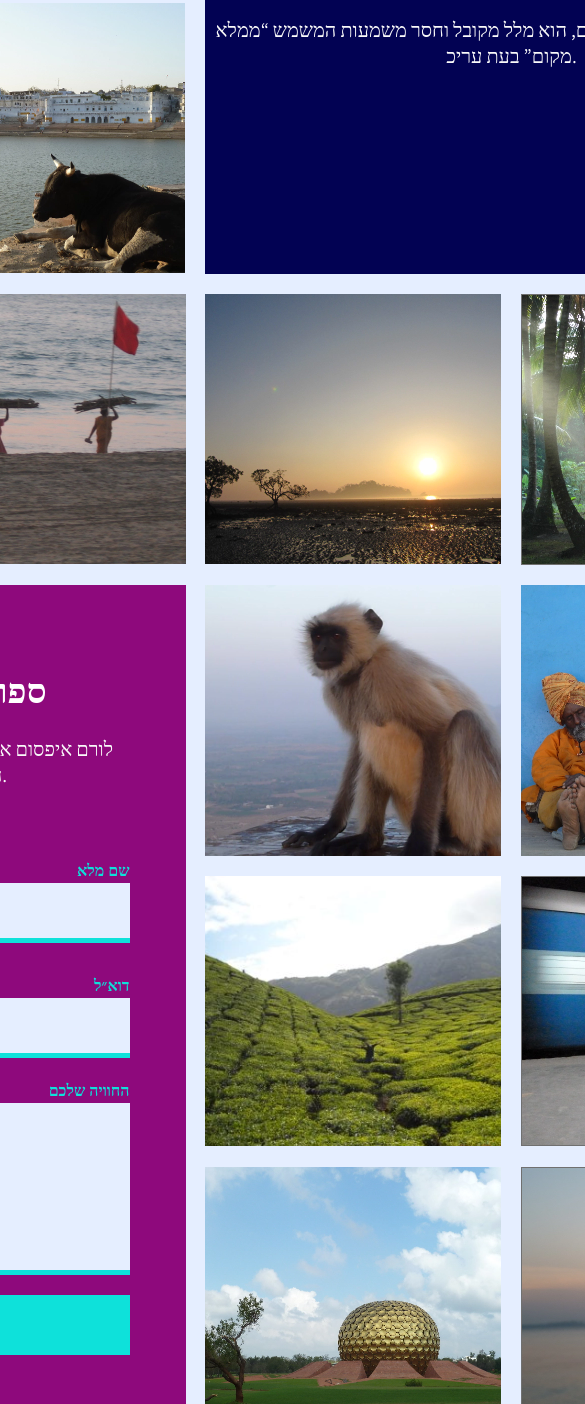
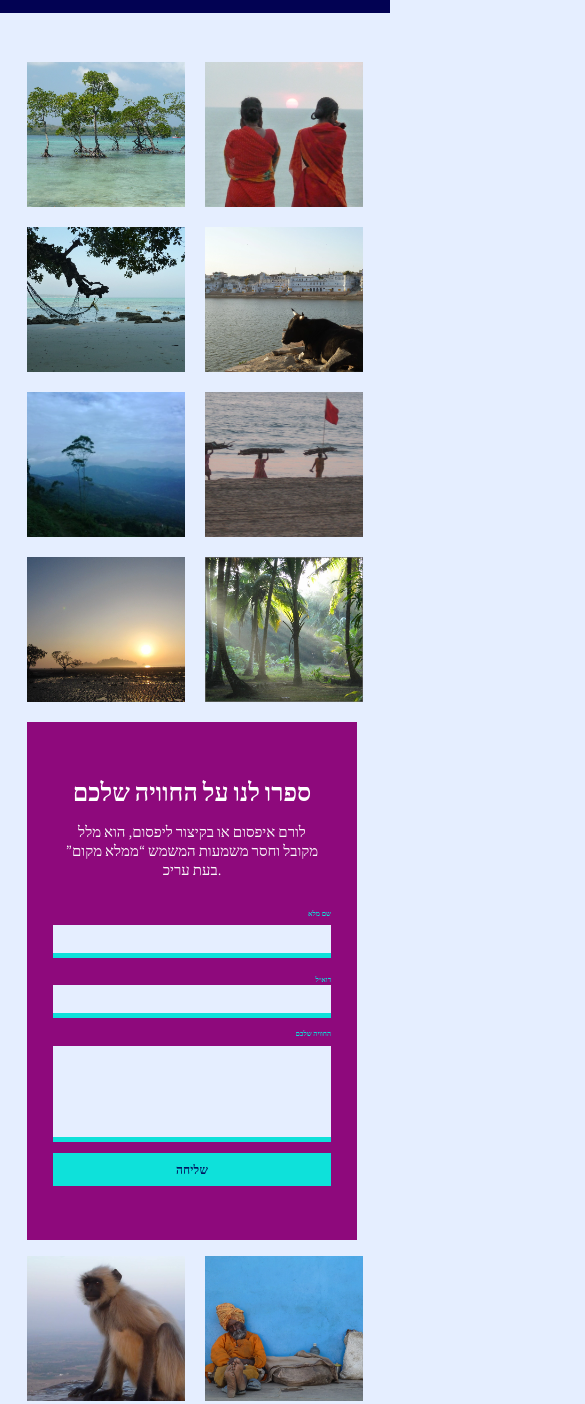
Before and after one commit to Gallucky/HackerU-Gal-Ben-Abu-s-Portfilio-Project, a plain HTML site: page landing_pages/5_discover_the_world/index.html in a window 390 px wide. Shown: the part 327-1731 px from the top of the page, 585 px wide, since content can reach past the window. Drawn offline with Linux system fonts and the light colour scheme.

Commit message:
Landing page #5 - number 6 in total is completed with mobile support!

```diff
--- a/landing_pages/5_discover_the_world/discover_the_world.css
+++ b/landing_pages/5_discover_the_world/discover_the_world.css
@@ -10,17 +10,27 @@ body {
     justify-content: center;
 
     background: #e5eeff 0% 0% no-repeat padding-box;
+
+    position: relative;
+
+    @media (max-width: 768px) {
+        flex-direction: column;
+    }
 }
 
 .content-wrapper {
-    width: 70%;
-    height: 80%;
+    width: 60%;
+    height: 70%;
 
     display: flex;
     align-items: center;
     justify-content: center;
 
-    padding: 10% 15%;
+    @media (max-width: 768px) {
+        flex-direction: column;
+    }
+
+    padding: 15% 20%;
 
     .content {
         display: grid;
@@ -29,17 +39,35 @@ body {
 
         gap: 20px;
 
+        @media (max-width: 768px) {
+            grid-template-columns: repeat(2, 158px);
+            grid-template-rows: repeat(12, 145px);
+        }
+
         img {
+            width: 100%;
+            height: 100%;
             object-fit: cover;
             border: 0;
+
+            @media (max-width: 768px) {
+            }
         }
 
         #top-left-image-1 {
             grid-area: 1 / 1 / 1 / 1;
+
+            @media (max-width: 768px) {
+                grid-area: 3 / 1 / 3 / 1;
+            }
         }
 
         #image-2 {
             grid-area: 1 / 2 / 1 / 2;
+
+            @media (max-width: 768px) {
+                grid-area: 3 / 2 / 3 / 2;
+            }
         }
 
         .title {
@@ -55,13 +83,30 @@ body {
             background: #020253 0% 0% no-repeat padding-box;
             gap: 19px;
 
+            @media (max-width: 768px) {
+                width: 100vw;
+                height: 340px;
+
+                position: absolute;
+                top: 0;
+                left: 0;
+
+                grid-area: 1 / 1 / 2 / 2;
+            }
+
             h1 {
                 color: #0ee1da;
                 text-align: center;
                 font: normal normal bold 61px/80px Assistant;
+
+                @media (max-width: 768px) {
+                    width: 80%;
+                    font: normal normal bold 36px/47px Assistant;
+                }
             }
 
             p {
+                width: 70%;
                 color: #f9f9f9;
                 text-align: center;
                 font: normal normal normal 20px/26px Assistant;
@@ -70,10 +115,18 @@ body {
 
         #image-3 {
             grid-area: 2 / 1 / 2 / 1;
+
+            @media (max-width: 768px) {
+                grid-area: 4 / 1 / 4 / 1;
+            }
         }
 
         #image-4 {
             grid-area: 2 / 2 / 2 / 2;
+
+            @media (max-width: 768px) {
+                grid-area: 4 / 2 / 4 / 2;
+            }
         }
 
         form {
@@ -89,12 +142,24 @@ body {
 
             grid-area: 4 / 1 / 6 / 2;
 
+            @media (max-width: 768px) {
+                width: 330px;
+                height: 518px;
+
+                grid-area: 7 / 1 / 9 / 2;
+            }
+
             .form-title {
                 h1 {
                     color: #ffffff;
                     text-align: center;
                     font: normal normal bold 35px/46px Assistant;
                     margin-bottom: 23px;
+
+                    @media (max-width: 768px) {
+                        margin-bottom: 14px;
+                        font: normal normal bold 25px/33px Assistant;
+                    }
                 }
 
                 p {
@@ -104,6 +169,11 @@ body {
                     text-align: center;
                     font: normal normal normal 20px/26px Assistant;
                     margin-bottom: 71px;
+
+                    @media (max-width: 768px) {
+                        margin-bottom: 30px;
+                        font: normal normal normal 15px/19px Assistant;
+                    }
                 }
             }
 
@@ -118,6 +188,10 @@ body {
                     color: #0ee1da;
                     text-align: right;
                     font: normal normal bold 16px/24px Heebo;
+
+                    @media (max-width: 768px) {
+                        font: normal normal bold 7px/10px Heebo;
+                    }
                 }
 
                 input {
@@ -127,14 +201,28 @@ body {
                     border: 0;
                     border-bottom: 5px solid #0ee1da;
                     background: #e5eeff 0% 0% no-repeat padding-box;
+
+                    @media (max-width: 768px) {
+                        width: 278px;
+                        height: 33px;
+                    }
                 }
 
                 #user-full-name {
                     margin-bottom: 31px;
+
+                    @media (max-width: 768px) {
+                        margin-top: 6px;
+                        margin-bottom: 17px;
+                    }
                 }
 
                 #user-experience-label {
                     margin-top: 21px;
+
+                    @media (max-width: 768px) {
+                        margin-top: 11.5px;
+                    }
                 }
 
                 textarea {
@@ -146,8 +234,16 @@ body {
                     background: #e5eeff 0% 0% no-repeat padding-box;
 
                     resize: none;
-                    margin-bottom: 6px;
+                    margin-top: 6px;
                     margin-bottom: 20px;
+
+                    @media (max-width: 768px) {
+                        width: 278px;
+                        height: 96px;
+
+                        margin-top: 6.5px;
+                        margin-bottom: 11.2px;
+                    }
                 }
             }
 
@@ -162,38 +258,94 @@ body {
                 text-align: center;
                 letter-spacing: 0.36px;
                 font: normal normal bold 24px/33px Heebo;
+
+                @media (max-width: 768px) {
+                    width: 278px;
+                    height: 33px;
+                    letter-spacing: 0.18px;
+                    font: normal normal bold 12px/16px Heebo;
+                }
             }
+        }
+
+        #image-9,
+        #image-10,
+        #image-11,
+        #image-12,
+        #image-13,
+        #bottom-right-image-14 {
+            margin-top: 25%;
         }
 
         #image-5 {
             grid-area: 3 / 1 / 3 / 1;
+
+            @media (max-width: 768px) {
+                grid-area: 5 / 1 / 5 / 1;
+            }
         }
         #image-6 {
             grid-area: 3 / 2 / 3 / 2;
+
+            @media (max-width: 768px) {
+                grid-area: 5 / 2 / 5 / 2;
+            }
         }
         #image-7 {
             grid-area: 3 / 3 / 3 / 3;
+
+            @media (max-width: 768px) {
+                grid-area: 6 / 1 / 6 / 1;
+            }
         }
         #image-8 {
             grid-area: 3 / 4 / 3 / 4;
+
+            @media (max-width: 768px) {
+                grid-area: 6 / 2 / 6 / 2;
+            }
         }
         #image-9 {
             grid-area: 4 / 3 / 4 / 3;
+
+            @media (max-width: 768px) {
+                grid-area: 10 / 1 / 10 / 1;
+            }
         }
         #image-10 {
             grid-area: 4 / 4 / 4 / 4;
+
+            @media (max-width: 768px) {
+                grid-area: 10 / 2 / 10 / 2;
+            }
         }
         #image-11 {
             grid-area: 5 / 3 / 5 / 3;
+
+            @media (max-width: 768px) {
+                grid-area: 11 / 1 / 11 / 1;
+            }
         }
         #image-12 {
             grid-area: 5 / 4 / 5 / 4;
+
+            @media (max-width: 768px) {
+                grid-area: 11 / 2 / 11 / 2;
+            }
         }
         #image-13 {
             grid-area: 6 / 3 / 6 / 3;
+
+            @media (max-width: 768px) {
+                grid-area: 12 / 1 / 12 / 1;
+            }
         }
         #bottom-right-image-14 {
             grid-area: 6 / 4 / 6 / 4;
+
+            @media (max-width: 768px) {
+                grid-area: 12 / 2 / 12 / 2;
+            }
         }
     }
 }
--- a/landing_pages/5_discover_the_world/index.html
+++ b/landing_pages/5_discover_the_world/index.html
@@ -13,6 +13,11 @@
         <!-- Assistant font support -->
         <link
             href="https://fonts.googleapis.com/css2?family=Assistant:wght@200..800&display=swap"
+            rel="stylesheet" />
+
+        <!-- Heebo font support -->
+        <link
+            href="https://fonts.googleapis.com/css2?family=Heebo:wght@100..900&display=swap"
             rel="stylesheet" />
     </head>
     <body>
@@ -48,44 +53,50 @@
                     <input type="submit" id="submit-btn" value="שליחה" />
                 </form>
                 <img
-                    src="./images/Rectangle-515.png"
+                    src="./images/1_Rectangle-515.png"
                     alt="Trees in water image"
                     id="top-left-image-1" />
                 <img
-                    src="./images/Rectangle-514.png"
+                    src="./images/2_Rectangle-514.png"
                     alt="2 Women looking at sunset image"
                     id="image-2" />
-                <img src="./images/Rectangle-516.png" alt="Hammock in beach image" id="image-3" />
-                <img src="./images/Rectangle-506-9.png" alt="Cow at port bay image" id="image-4" />
+                <img src="./images/3_Rectangle-516.png" alt="Hammock in beach image" id="image-3" />
                 <img
-                    src="./images/Rectangle-506-2.png"
+                    src="./images/4_Rectangle-506-9.png"
+                    alt="Cow at port bay image"
+                    id="image-4" />
+                <img
+                    src="./images/5_Rectangle-506-2.png"
                     alt="Tree at mountain peek surface image"
                     id="image-5" />
                 <img
-                    src="./images/Rectangle-506-3.png"
+                    src="./images/6_Rectangle-506-3.png"
                     alt="Red flag at beach image"
                     id="image-6" />
                 <img
-                    src="./images/Rectangle-506-4.png"
+                    src="./images/7_Rectangle-506-4.png"
                     alt="Savanna looking beach image"
                     id="image-7" />
-                <img src="./images/Rectangle-506-1.png" alt="Forest Trees image" id="image-8" />
-                <img src="./images/Rectangle-506-7.png" alt="Monkey image" id="image-9" />
+                <img src="./images/8_Rectangle-506-1.png" alt="Forest Trees image" id="image-8" />
+                <img src="./images/9_Rectangle-506-7.png" alt="Monkey image" id="image-9" />
                 <img
-                    src="./images/Rectangle-506-6.png"
+                    src="./images/10_Rectangle-506-6.png"
                     alt="Man in orange cloths sleeping image"
                     id="image-10" />
                 <img
-                    src="./images/Rectangle-506-8.png"
+                    src="./images/11_Rectangle-506-8.png"
                     alt="Tree in mountain landscape image"
                     id="image-11" />
                 <img
-                    src="./images/Rectangle-506-5.png"
+                    src="./images/12_Rectangle-506-5.png"
                     alt="Blue train moving in station image"
                     id="image-12" />
-                <img src="./images/Rectangle-513.png" alt="Structure in park image" id="image-13" />
                 <img
-                    src="./images/Rectangle-506.png"
+                    src="./images/13_Rectangle-513.png"
+                    alt="Structure in park image"
+                    id="image-13" />
+                <img
+                    src="./images/14_Rectangle-506.png"
                     alt="Boat on water in sunset image"
                     id="bottom-right-image-14" />
             </div>
```
Also changed, not shown: landing_pages/5_discover_the_world/images/10_Rectangle-506-6.png (renamed from landing_pages/5_discover_the_world/images/Rectangle-506-6.png), landing_pages/5_discover_the_world/images/11_Rectangle-506-8.png (renamed from landing_pages/5_discover_the_world/images/Rectangle-506-8.png), landing_pages/5_discover_the_world/images/12_Rectangle-506-5.png (renamed from landing_pages/5_discover_the_world/images/Rectangle-506-5.png), landing_pages/5_discover_the_world/images/13_Rectangle-513.png (renamed from landing_pages/5_discover_the_world/images/Rectangle-513.png), landing_pages/5_discover_the_world/images/14_Rectangle-506.png (renamed from landing_pages/5_discover_the_world/images/Rectangle-506.png), landing_pages/5_discover_the_world/images/1_Rectangle-515.png (renamed from landing_pages/5_discover_the_world/images/Rectangle-515.png), landing_pages/5_discover_the_world/images/2_Rectangle-514.png (renamed from landing_pages/5_discover_the_world/images/Rectangle-514.png), landing_pages/5_discover_the_world/images/3_Rectangle-516.png (renamed from landing_pages/5_discover_the_world/images/Rectangle-516.png), landing_pages/5_discover_the_world/images/4_Rectangle-506-9.png (renamed from landing_pages/5_discover_the_world/images/Rectangle-506-9.png), landing_pages/5_discover_the_world/images/5_Rectangle-506-2.png (renamed from landing_pages/5_discover_the_world/images/Rectangle-506-2.png), landing_pages/5_discover_the_world/images/6_Rectangle-506-3.png (renamed from landing_pages/5_discover_the_world/images/Rectangle-506-3.png), landing_pages/5_discover_the_world/images/7_Rectangle-506-4.png (renamed from landing_pages/5_discover_the_world/images/Rectangle-506-4.png), landing_pages/5_discover_the_world/images/8_Rectangle-506-1.png (renamed from landing_pages/5_discover_the_world/images/Rectangle-506-1.png), landing_pages/5_discover_the_world/images/9_Rectangle-506-7.png (renamed from landing_pages/5_discover_the_world/images/Rectangle-506-7.png).
